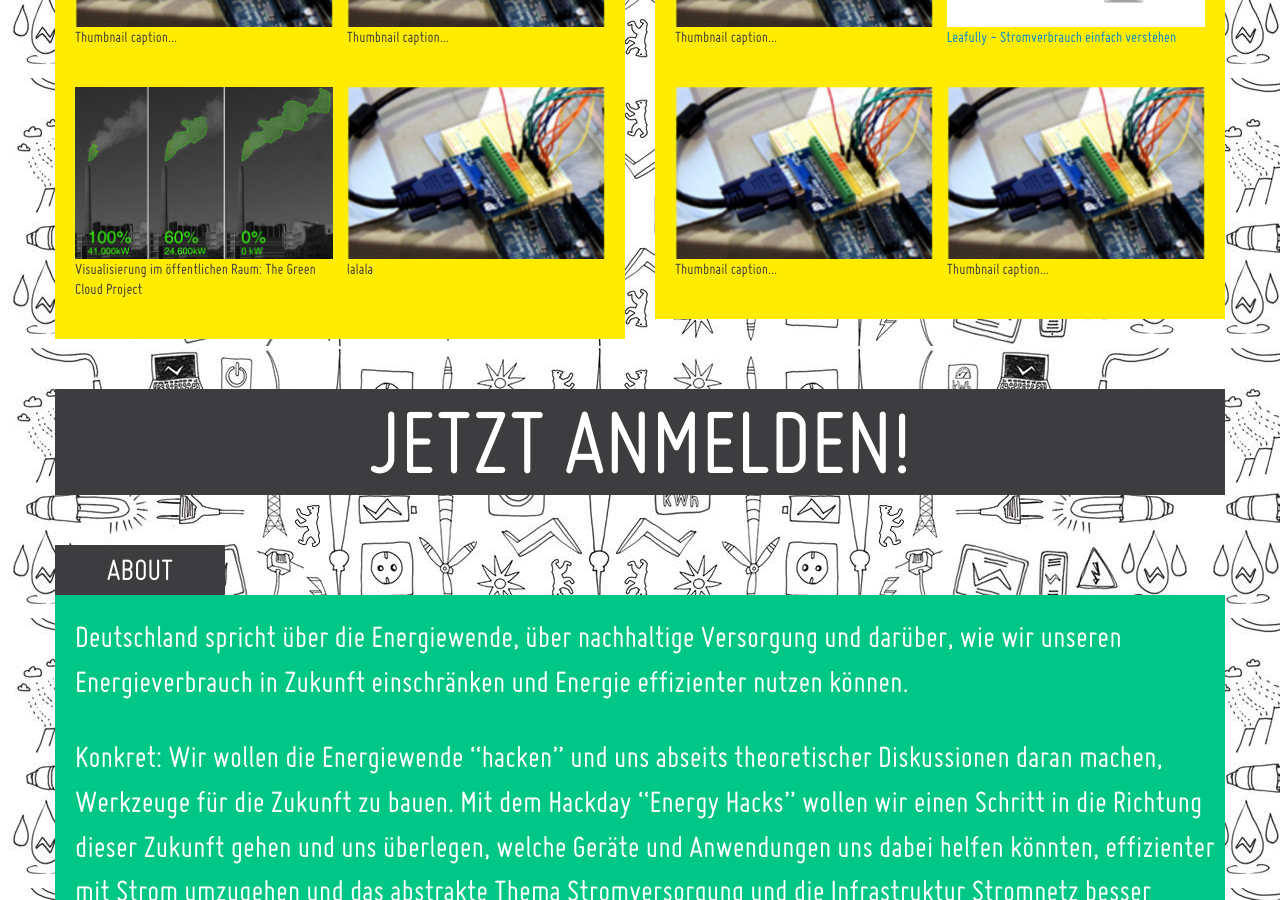
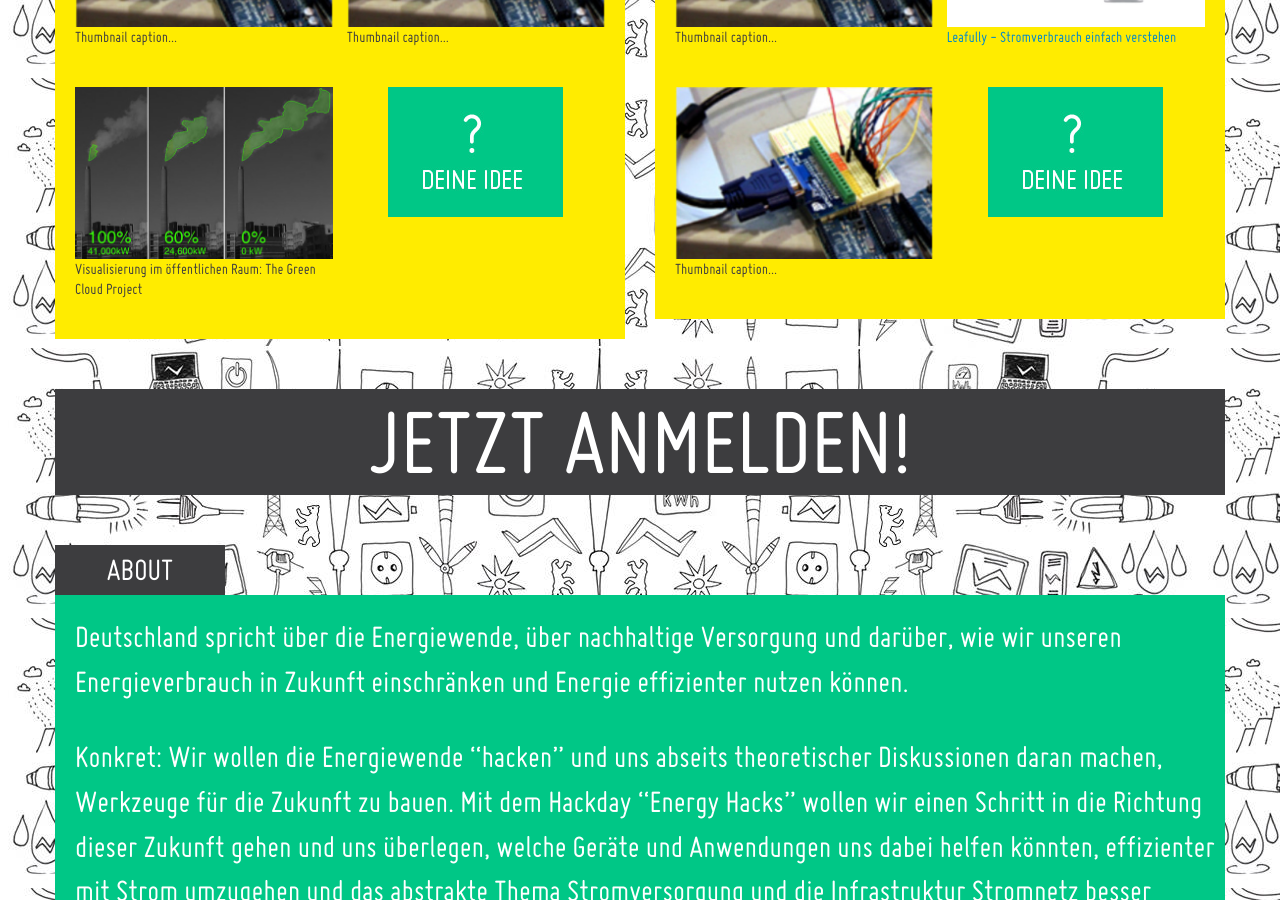
Before and after one commit to okfde/energyhack, a Jekyll site: the page built from index.html, in a window 1280 px wide and 900 px high, scrolled down 1542 px. Built offline with Jekyll 4.4.1, drawn with Linux system fonts in a browser that asks for light colours; nearby versions of some CDN libraries.

Commit message:
deine idee

```diff
--- a/_includes/challenges.html
+++ b/_includes/challenges.html
@@ -28,8 +28,8 @@
             </li>
             <li class="span6">
                 <div class="thumbnail">
-                    <img src="img/challenges/example.jpg" alt="">
-                    <p>lalala</p>
+                    <img src="img/challenges/deineidee.jpg" alt="">
+                    <p></p>
                 </div>
             </li>
         </ul>
@@ -64,8 +64,8 @@
             </li>
             <li class="span6">
                 <div class="thumbnail">
-                    <img src="img/challenges/example.jpg" alt="">
-                    <p>Thumbnail caption...</p>
+                    <img src="img/challenges/deineidee.jpg" alt="">
+                    <p></p>
                 </div>
             </li>
         </ul>
```
Also changed, not shown: img/challenges/deineidee.jpg (added).
